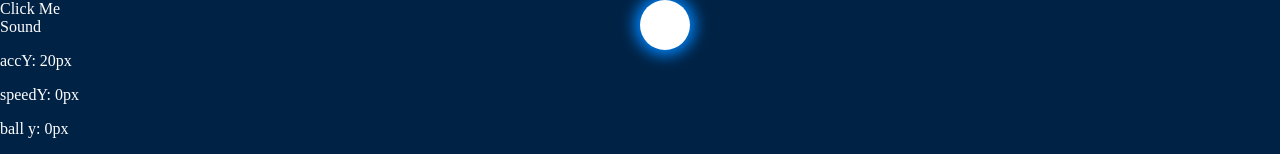
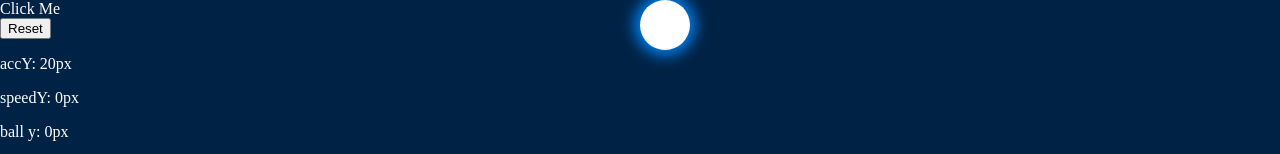
Before and after one commit to danielchoi1115/delay-test-web, a Vue app: page / in a window 1280 px wide. Shown: the top 154 px of the page. Built offline with nearby package versions, Linux system fonts and the light colour scheme; some icons are missing; what quasar would draw is missing.

Commit message:
Mod - reset button added

```diff
--- a/src/App.vue
+++ b/src/App.vue
@@ -1,6 +1,6 @@
 <template>
   <div @click="startInterval()">Click Me</div>
-  <div @click="play()">Sound</div>
+  <button @click="resetMoving()">Reset</button>
   <p>accY: {{ accY }}</p>
   <p>speedY: {{ speedY }}</p>
   <p>ball y: {{ ball_y }}</p>
@@ -37,7 +37,7 @@ import { ref } from 'vue'
 import { BounceHome } from './views'
 import { BouncingBall, BounceFloor, SpeedSlider } from './components'
 import { mapGetters, mapState } from 'vuex'
-import { startMoving, resetInterval } from './controllers'
+import { startMoving, resetInterval, resetMoving } from './controllers'
 export default {
   name: 'LayoutDefault',
 
@@ -70,9 +70,8 @@ export default {
     startInterval() {
       startMoving()
     },
-    play() {
-      var audio = new Audio(require('./assets/sound_effect_drumstick.mp3'))
-      audio.play()
+    resetMoving() {
+      resetMoving()
     },
   },
 }
```
